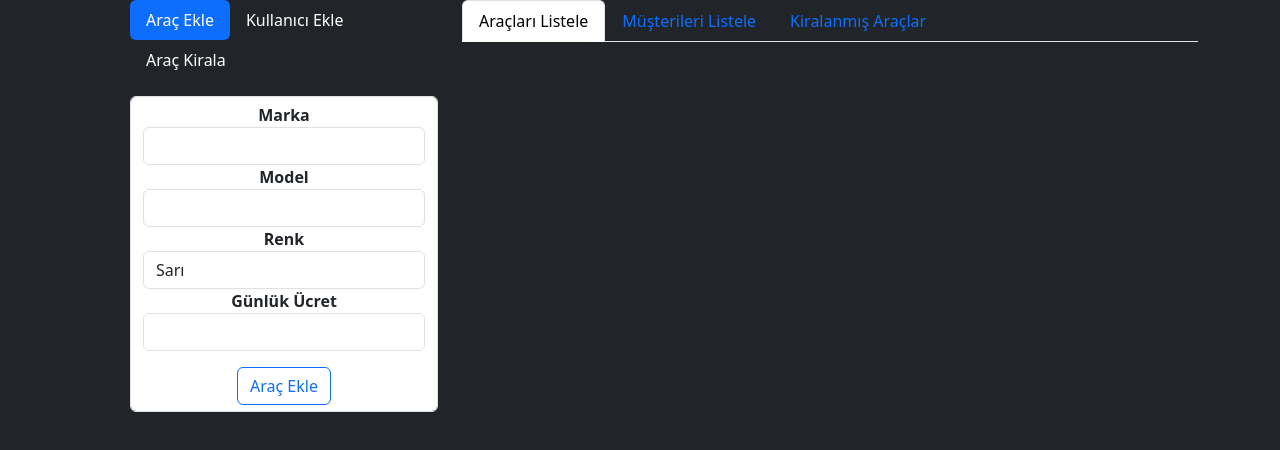
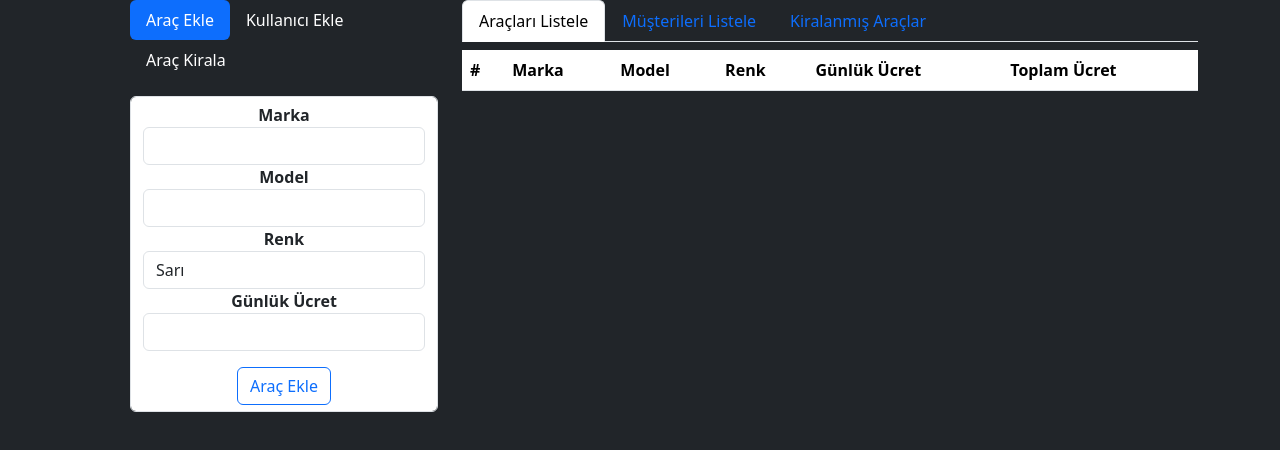
Before and after one commit to iguinovasyon/Rent-a-Car-Management, a plain HTML site: page index.html in a window 1280 px wide. Drawn offline with nearby package versions, Linux system fonts and the light colour scheme.

Commit message:
araç listele oluşturuldu

```diff
--- a/index.html
+++ b/index.html
@@ -108,7 +108,19 @@
                   </nav>
                   <div class="tab-content" id="nav-tabContent">
                     <div class="tab-pane fade show active" id="nav-home" role="tabpanel" aria-labelledby="nav-home-tab">
-                         <!-- Bu tablo muhammetin -->
+                         <table class="table text-white mt-2">
+                            <thead>
+                                <tr>
+                                    <th>#</th>
+                                    <th scope="col">Marka</th>
+                                    <th scope="col">Model</th>
+                                    <th scope="col">Renk</th>
+                                    <th scope="col">Günlük Ücret</th>
+                                    <th scope="col">Toplam Ücret</th>
+                                </tr>
+                            </thead>
+
+                         </table>
                     </div>
                     <div class="tab-pane fade" id="nav-profile" role="tabpanel" aria-labelledby="nav-profile-tab">
                         <!-- Bu tablo egenin -->
```
